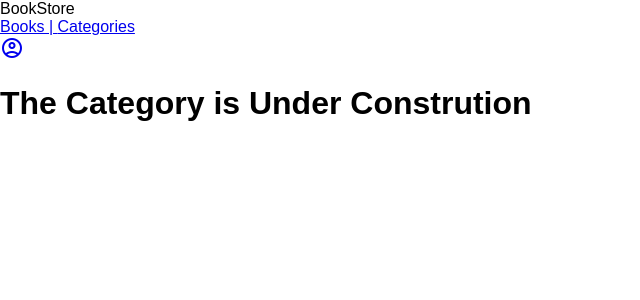
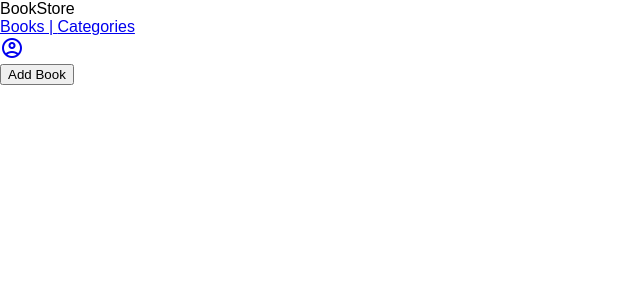
Before and after one commit to Bateyjosue/bookstore_redux, a React (Create React App) app: page /category in a window 1280 px wide. Shown: the top 300 px of the page, without its empty margins (0-640 px from the left). Built offline with nearby package versions, Linux system fonts and the light colour scheme; what uid would draw is missing.

Commit message:
Dispatch the state of category on button click

```diff
--- a/src/components/Category.js
+++ b/src/components/Category.js
@@ -1,9 +1,20 @@
 import React from 'react';
+import { useDispatch, useSelector } from 'react-redux';
+import {checkStatus} from '../redux/categories/categories';
 
 export default function Category() {
+  const status = useSelector((state) => state.category );
+
+  const dispatch = useDispatch();
+
+  const handleCheckStatus = () => {
+    dispatch(checkStatus());
+    console.log(`Category: ${status}`);
+  }
   return (
     <div>
-      <h1>The Category is Under Constrution</h1>
+      <button type="button" id="submit" onClick={handleCheckStatus}>Add Book</button>
+      <h1>{status}</h1>
     </div>
   );
 }
```
